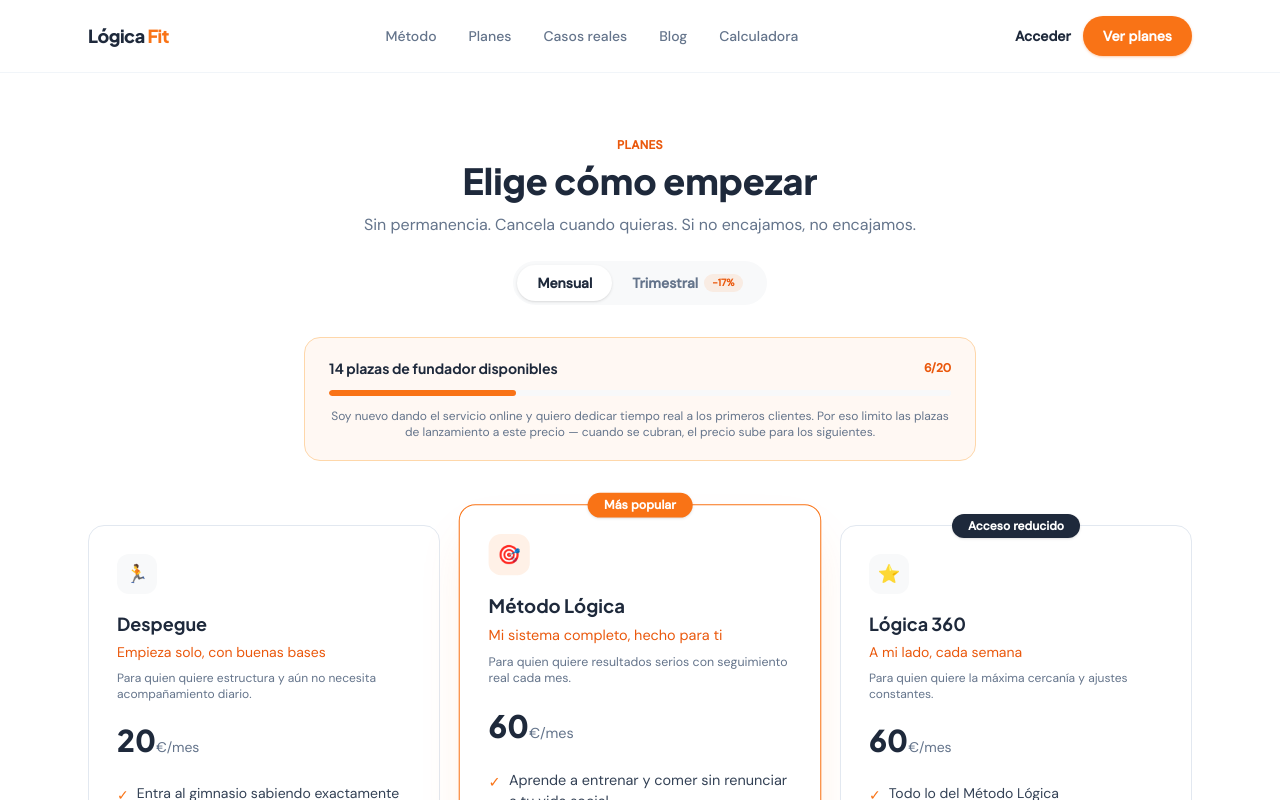
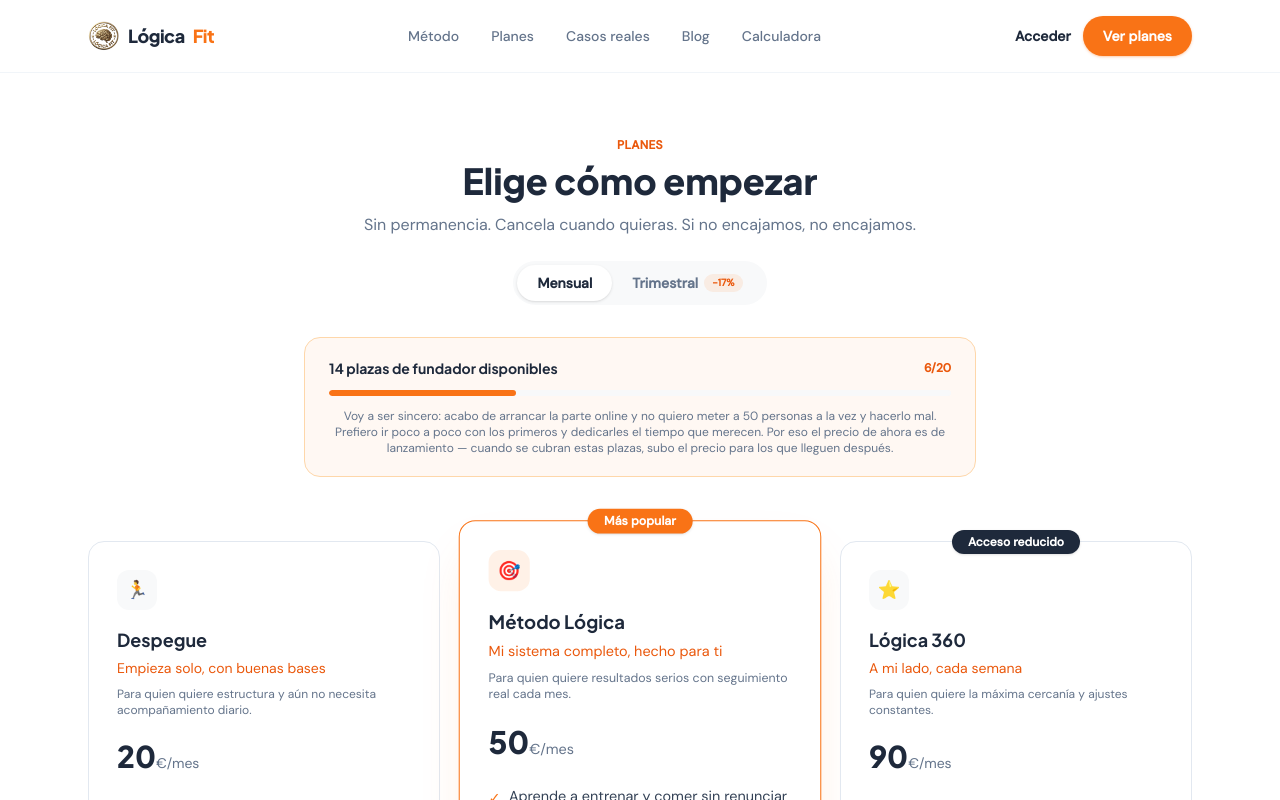
Before and after one commit to algarciasi/logicafit, a React (Vite) app: page /planes in a window 1280 px wide. Shown: the top 800 px of the page. Built offline with nearby package versions, Linux system fonts and the light colour scheme; no server answers.

Commit message:
logos y prices

```diff
--- a/src/components/FounderSpots.jsx
+++ b/src/components/FounderSpots.jsx
@@ -21,9 +21,11 @@ export default function FounderSpots({ taken = 0 }) {
         />
       </div>
       <p className="mt-3 text-xs text-text-secondary">
-        Soy nuevo dando el servicio online y quiero dedicar tiempo real a los
-        primeros clientes. Por eso limito las plazas de lanzamiento a este
-        precio — cuando se cubran, el precio sube para los siguientes.
+        Voy a ser sincero: acabo de arrancar la parte online y no quiero
+        meter a 50 personas a la vez y hacerlo mal. Prefiero ir poco a poco
+        con los primeros y dedicarles el tiempo que merecen. Por eso el
+        precio de ahora es de lanzamiento — cuando se cubran estas plazas,
+        subo el precio para los que lleguen después.
       </p>
     </div>
   )
--- a/src/components/Navbar.jsx
+++ b/src/components/Navbar.jsx
@@ -1,24 +1,42 @@
-import { Link } from 'react-router-dom'
-import { useAuth } from '../context/AuthContext'
-import { isAdminEmail } from '../lib/adminConfig'
+import { Link } from "react-router-dom";
+import { useAuth } from "../context/AuthContext";
+import { isAdminEmail } from "../lib/adminConfig";
 
 export default function Navbar() {
-  const { user } = useAuth()
-  const isAdmin = isAdminEmail(user?.email)
+  const { user } = useAuth();
+  const isAdmin = isAdminEmail(user?.email);
 
   return (
     <header className="sticky top-0 z-50 border-b border-slate-100 bg-white/90 backdrop-blur">
       <div className="mx-auto flex max-w-6xl items-center justify-between px-6 py-4">
-        <Link to="/" className="font-display text-lg font-extrabold tracking-tight text-navy">
+        <Link
+          to="/"
+          className="flex items-center gap-2 font-display text-lg font-extrabold tracking-tight text-navy"
+        >
+          <img
+            src="/brand/logo.png"
+            alt="Lógica Fit"
+            className="h-8 w-8 rounded-full object-cover"
+          />
           Lógica <span className="text-orange">Fit</span>
         </Link>
 
         <nav className="hidden items-center gap-8 text-sm font-medium text-text-secondary md:flex">
-          <a href="/#metodo" className="transition hover:text-navy">Método</a>
-          <Link to="/planes" className="transition hover:text-navy">Planes</Link>
-          <a href="/#casos" className="transition hover:text-navy">Casos reales</a>
-          <Link to="/blog" className="transition hover:text-navy">Blog</Link>
-          <Link to="/calculadora" className="transition hover:text-navy">Calculadora</Link>
+          <a href="/#metodo" className="transition hover:text-navy">
+            Método
+          </a>
+          <Link to="/planes" className="transition hover:text-navy">
+            Planes
+          </Link>
+          <a href="/#casos" className="transition hover:text-navy">
+            Casos reales
+          </a>
+          <Link to="/blog" className="transition hover:text-navy">
+            Blog
+          </Link>
+          <Link to="/calculadora" className="transition hover:text-navy">
+            Calculadora
+          </Link>
         </nav>
 
         <div className="flex items-center gap-3">
@@ -31,10 +49,10 @@ export default function Navbar() {
             </Link>
           )}
           <Link
-            to={user ? '/dashboard' : '/login'}
+            to={user ? "/dashboard" : "/login"}
             className="hidden text-sm font-semibold text-navy transition hover:text-orange-dark sm:block"
           >
-            {user ? 'Mi área' : 'Acceder'}
+            {user ? "Mi área" : "Acceder"}
           </Link>
           <Link
             to="/planes"
@@ -45,5 +63,5 @@ export default function Navbar() {
         </div>
       </div>
     </header>
-  )
+  );
 }
--- a/src/components/demo/tabs/InicioTab.jsx
+++ b/src/components/demo/tabs/InicioTab.jsx
@@ -61,7 +61,7 @@ export default function InicioTab() {
       </div>
 
       <p className="mt-3 text-[11px] text-text-secondary">
-        Estos PDFs son de ejemplo (datos de Marina) — pero se generan de verdad, igual que en tu cuenta real.
+        Estos PDFs son de ejemplo (datos de Alberto) — pero se generan de verdad, igual que en tu cuenta real.
       </p>
     </div>
   )
--- a/src/lib/plans.js
+++ b/src/lib/plans.js
@@ -19,7 +19,7 @@ export const PLANS = [
     name: 'Método Lógica',
     tagline: 'Mi sistema completo, hecho para ti',
     audience: 'Para quien quiere resultados serios con seguimiento real cada mes.',
-    basePrice: 60,
+    basePrice: 50,
     featured: true,
     badge: 'Más popular',
     ctaLabel: 'Quiero mi plan a medida',
@@ -37,7 +37,7 @@ export const PLANS = [
     name: 'Lógica 360',
     tagline: 'A mi lado, cada semana',
     audience: 'Para quien quiere la máxima cercanía y ajustes constantes.',
-    basePrice: 60,
+    basePrice: 90,
     badge: 'Acceso reducido',
     ctaLabel: 'Solicitar plaza VIP',
     features: [
```
Also changed, not shown: public/brand/coach.jpg (added).
